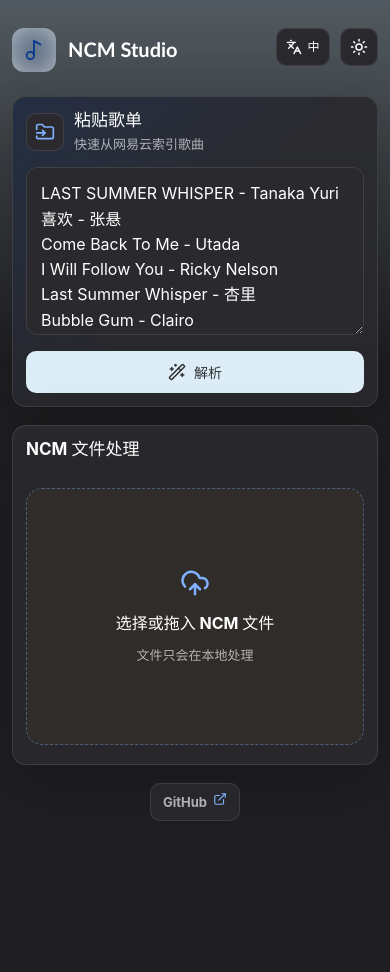
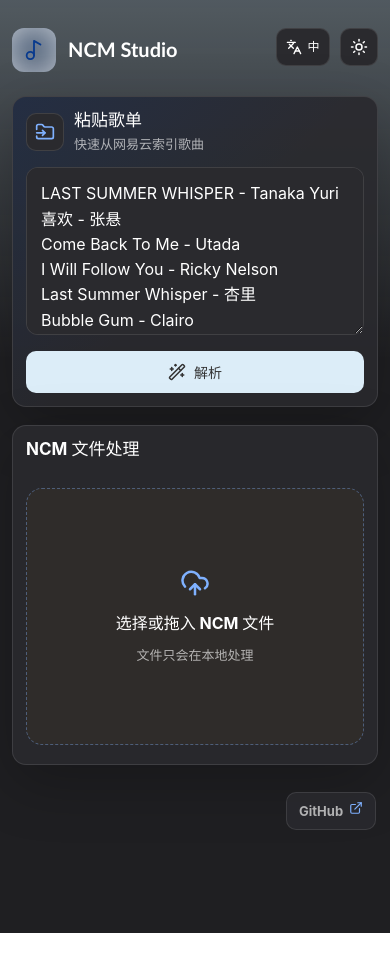
Before and after one commit to yanghaoleng/ncm-studio, a React (Vite) app: page / in a window 390 px wide. Shown: the top 972 px of the page. After the commit the page ends 933 px from the top, so only its background shows below. Built offline with nearby package versions, Linux system fonts and the light colour scheme.

Commit message:
Pin GitHub link to lower corner

```diff
--- a/src/App.jsx
+++ b/src/App.jsx
@@ -1012,7 +1012,7 @@
         </section>
       </main>
 
-      <footer className="siteFooter" data-enter>
+      <footer className={`siteFooter ${tracks.length ? 'hasTracks' : ''}`} data-enter>
         <a
           className="githubFooterLink"
           href={GITHUB_REPOSITORY_URL}
--- a/src/styles.css
+++ b/src/styles.css
@@ -845,10 +845,11 @@
 }
 
 .siteFooter {
-  width: min(1240px, 100%);
-  margin: 18px auto 0;
+  position: fixed;
+  right: max(14px, env(safe-area-inset-right));
+  bottom: max(14px, env(safe-area-inset-bottom));
+  z-index: 12;
   display: flex;
-  justify-content: center;
 }
 
 .githubFooterLink {
@@ -1196,6 +1197,11 @@
     display: flex;
   }
 
+  .siteFooter.hasTracks {
+    right: 14px;
+    bottom: 86px;
+  }
+
   .playlistActions {
     flex-wrap: wrap;
   }
```
